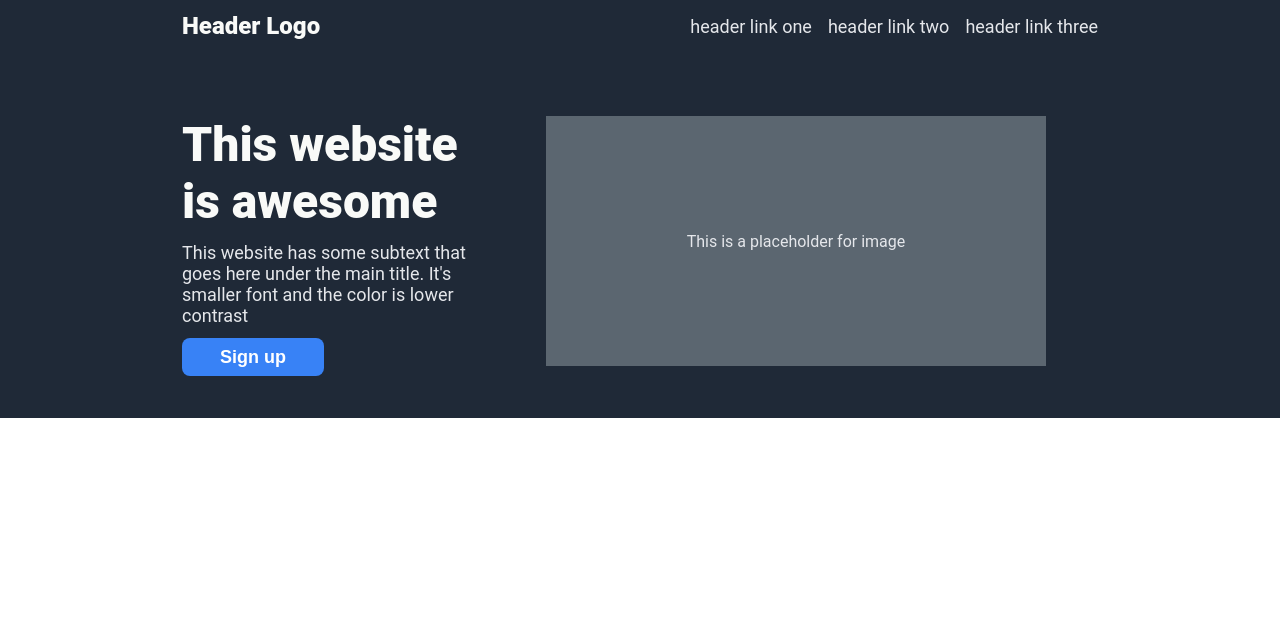
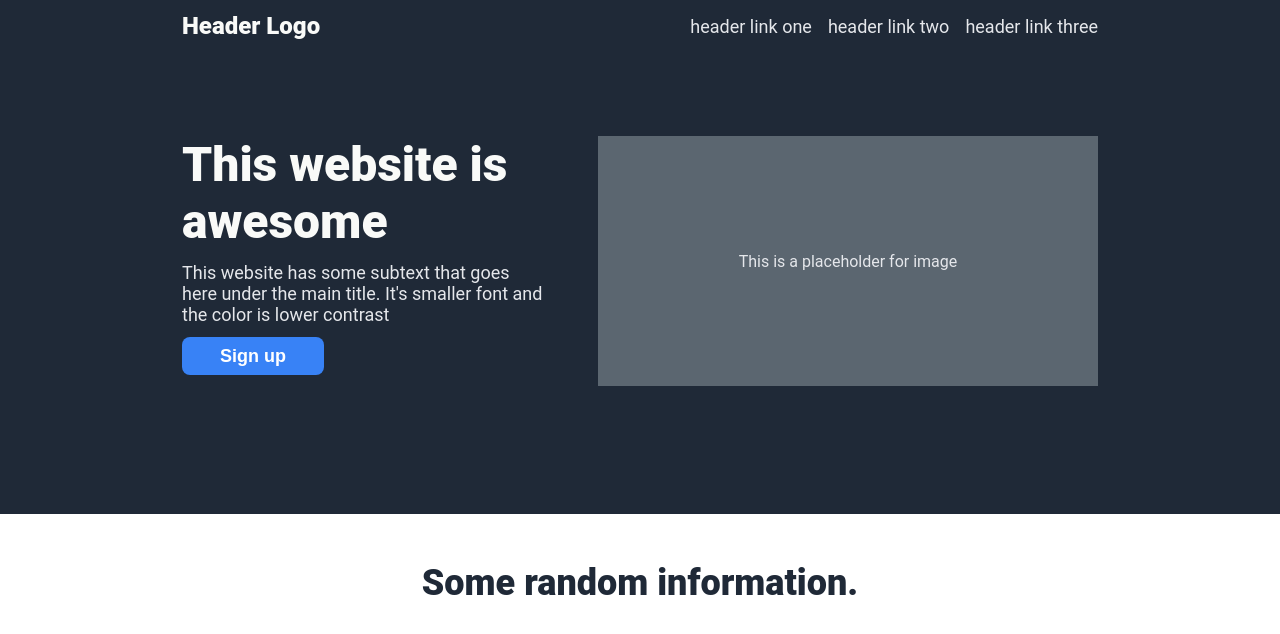
Before and after one commit to Emre-Oktay/landing-page, a plain HTML site: page index.html in a window 1280 px wide. Drawn offline with Linux system fonts and the light colour scheme.

Commit message:
Add info part

```diff
--- a/index.html
+++ b/index.html
@@ -31,9 +31,10 @@
         <div class="right">
             This is a placeholder for image
         </div>
+    </div>
+
     <div class="info-header">
-
-    </div>
+        Some random information.
     </div>
 
 </body>
--- a/style.css
+++ b/style.css
@@ -28,7 +28,8 @@
 .hero{
     background-color: #1f2937;
     display: flex;
-    padding: 52px 182px;
+    justify-content: space-between;
+    padding: 72px 182px 128px;
     gap: 52px;
 }
 
@@ -76,6 +77,17 @@
     border: 0;
 }
 
+.info-header {
+    margin: 24px;
+    padding: 24px;
+    display: flex;
+    justify-content: center;
+    align-items: center;
+    font-size: 36px;
+    font-weight: 800;
+    color: #1f2937;
+}
+
 body {
     margin: 0;
     font-family: Roboto, -apple-system, BlinkMacSystemFont, 'Segoe UI', Oxygen, Ubuntu, Cantarell, 'Open Sans', 'Helvetica Neue', sans-serif;
```
